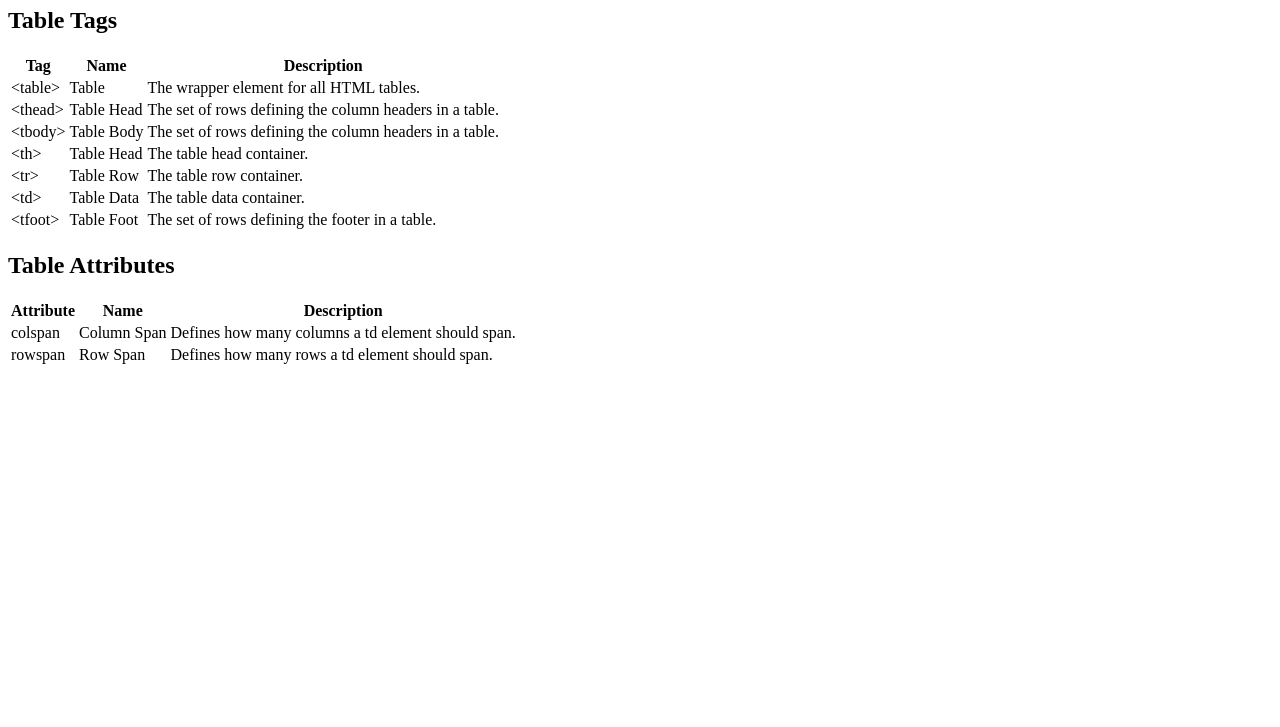
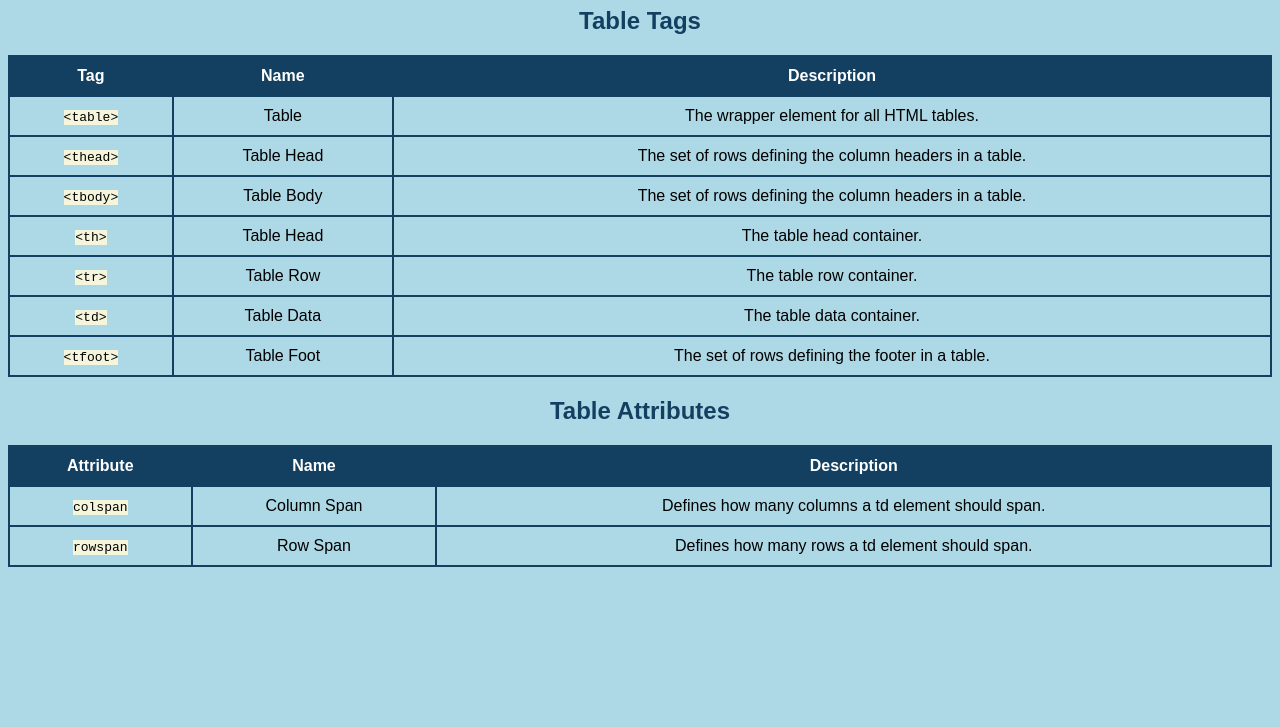
Before and after one commit to Mersand5/mersand5.github.io, a plain HTML site: page table.html in a window 1280 px wide. Shown: the part 73-800 px from the top of the page. Drawn offline with Linux system fonts and the light colour scheme.

Commit message:
Update table.html

```diff
--- a/table.html
+++ b/table.html
@@ -2,7 +2,7 @@
 <html>
   <head>
     <title>html tables</title>
-    <link rel='stylesheet'  href='style.css' >
+    <link rel='stylesheet'  href='tablestyle.css' >
 
   </head>
   <body>
```
